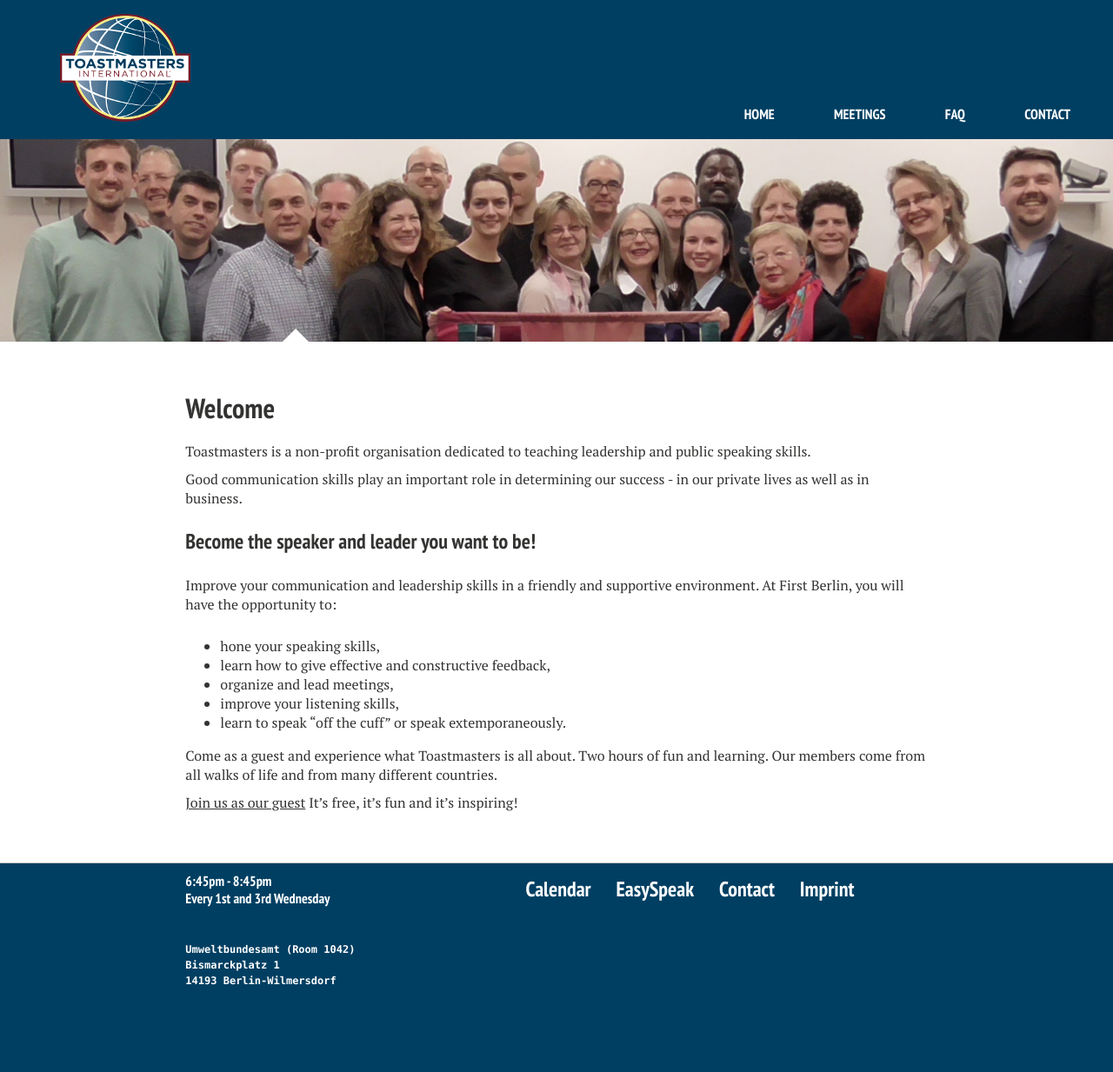
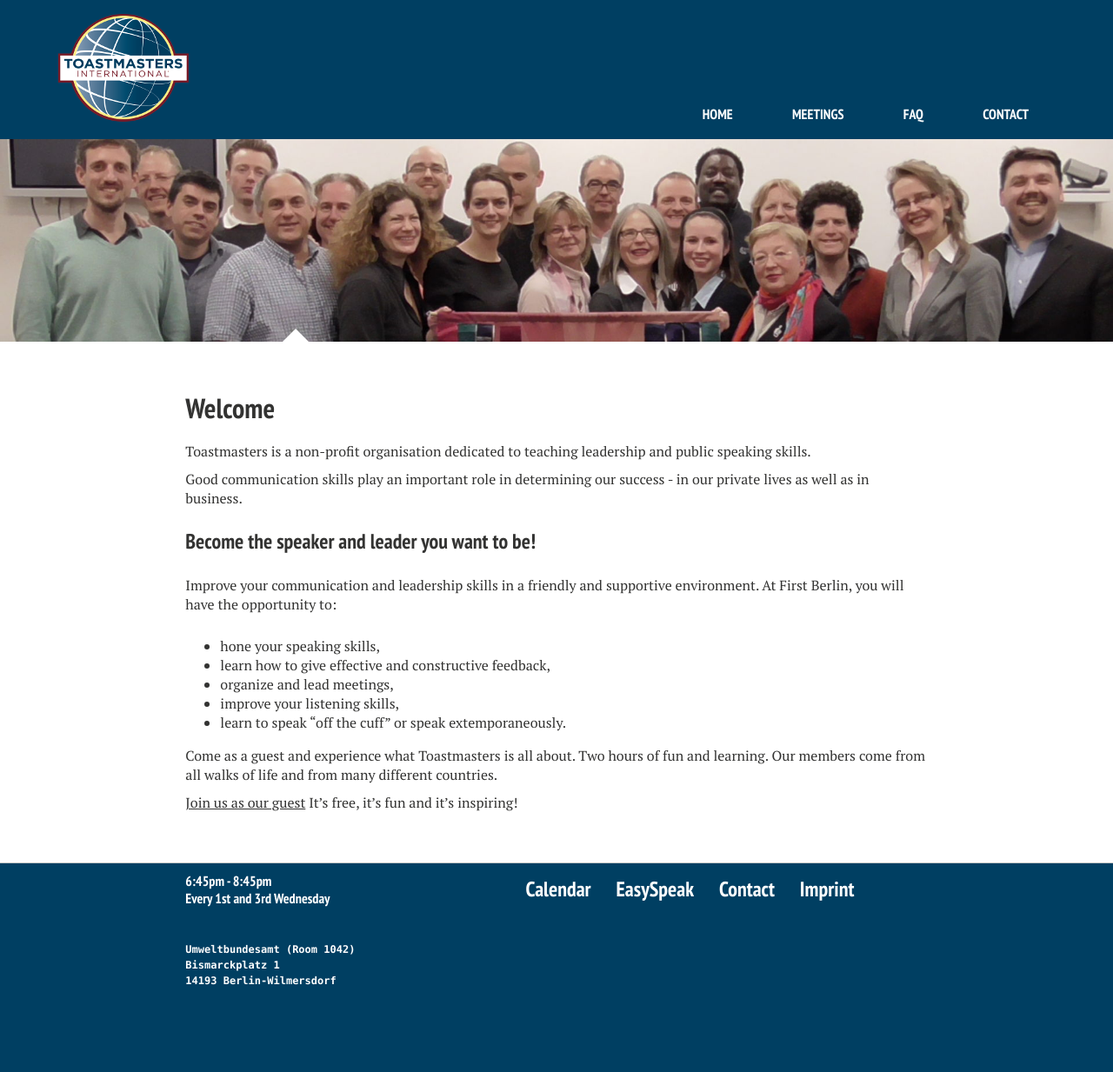
Before and after one commit to theHealingCosmos/fbtm_website, a Jekyll site: the page built from index.md, in a window 1280 px wide. Shown: the whole page at 87% size. Built offline with Jekyll 4.4.1, drawn with Linux system fonts in a browser that asks for light colours; nearby versions of some CDN libraries.

Commit message:
removed container include from navigation-wrapper div which broke the layout on larger screens

```diff
--- a/_sass/page.scss
+++ b/_sass/page.scss
@@ -8,7 +8,6 @@ body {
 	color: $text-color;
 }
 .navigation-wrapper {
-	@include container;
 	background: #003f62;
 	padding: 1em 2em 0 1em;
 	font-family: $heading-font;
```
